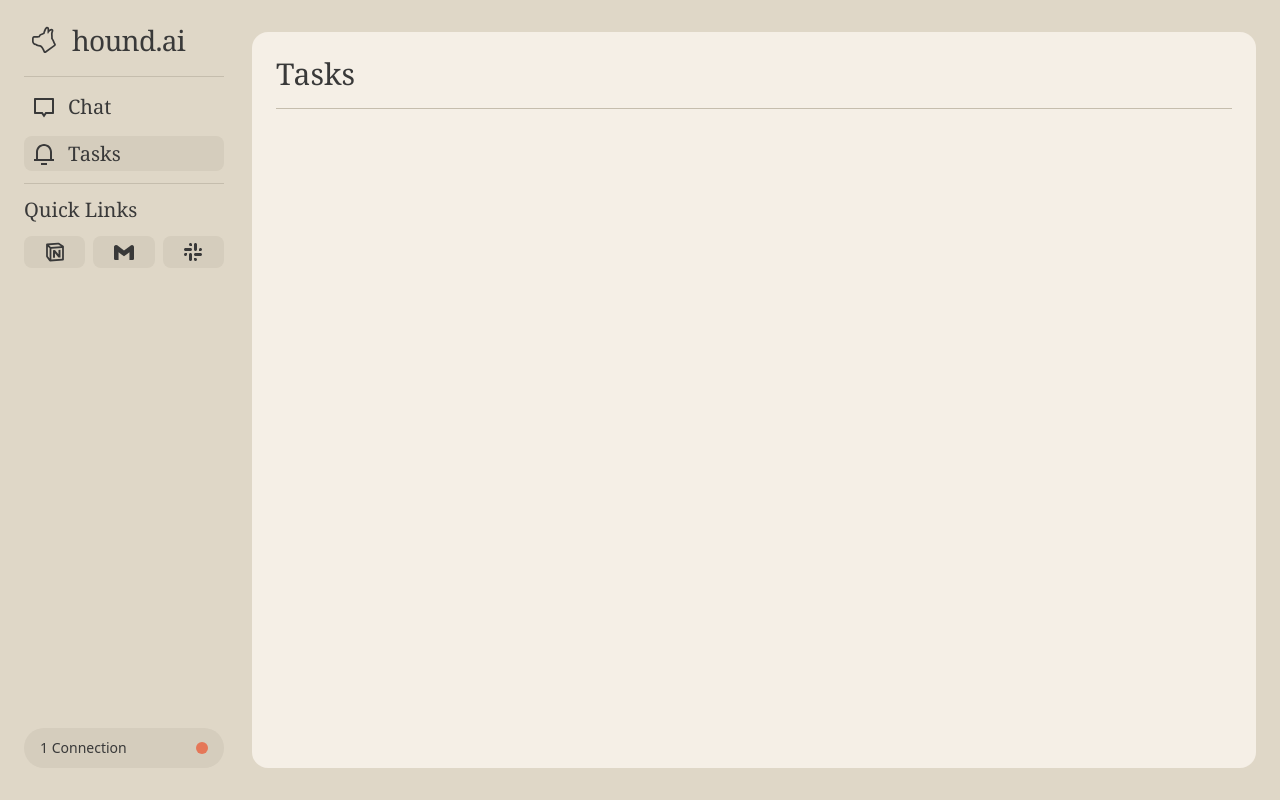
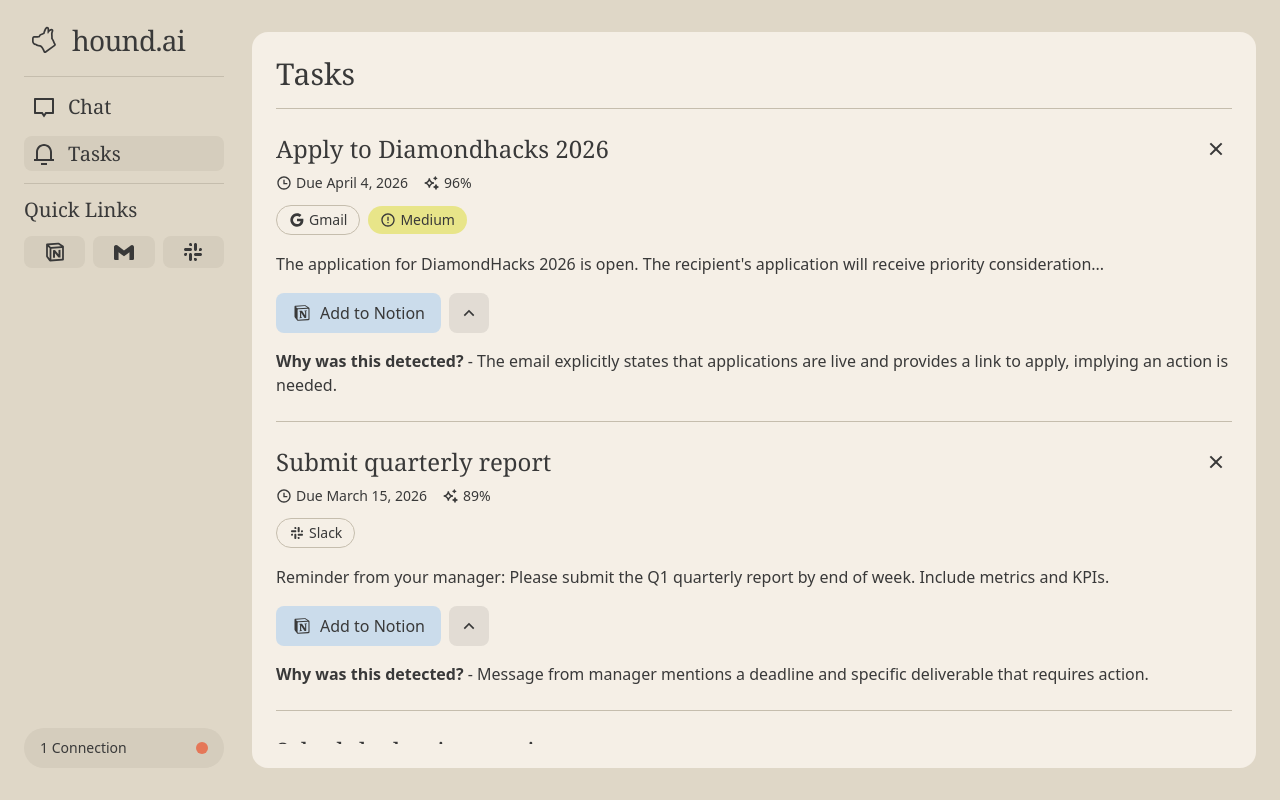
Before and after one commit to realtimml/sbhacks, a React (Vite) app in the folder frontend/: page /tasks in a window 1280 px wide. Built offline with nearby package versions, Linux system fonts and the light colour scheme.

Commit message:
Implement Tasks Page

```diff
--- a/frontend/src/App.tsx
+++ b/frontend/src/App.tsx
@@ -34,7 +34,7 @@
   };
 
   return (
-    <div className="flex min-h-screen w-full">
+    <div className="flex h-screen w-full">
       <aside className="w-60 min-w-60 bg-sidebar flex flex-col p-4 pl-6">
         <Logo />
         <div className="w-full h-px bg-[#C5BDAD] my-3" />
@@ -60,8 +60,8 @@
         connections={connections}
         onConnect={handleConnect}
       />
-      <main className="flex-1 bg-main-bg flex flex-col pl-3 pr-6 py-8">
-        <div className="flex-1 bg-[#F5EFE6] rounded-2xl flex flex-col overflow-hidden">
+      <main className="flex-1 min-h-0 bg-main-bg flex flex-col pl-3 pr-6 py-8">
+        <div className="flex-1 min-h-0 bg-[#F5EFE6] rounded-2xl flex flex-col overflow-hidden">
           <Outlet />
         </div>
       </main>
--- /dev/null
+++ b/frontend/src/components/TaskItem.tsx
@@ -0,0 +1,119 @@
+import { useState } from 'react'
+import { RiCloseLine, RiTimeLine, RiSparklingLine, RiArrowDownSLine, RiArrowUpSLine } from 'react-icons/ri'
+
+interface Source {
+  name: string
+  icon?: React.ReactNode
+  type: 'primary' | 'priority'
+}
+
+interface TaskItemProps {
+  id: string
+  title: string
+  dueDate: string
+  confidence: number
+  sources: Source[]
+  description: string
+  actionLabel: string
+  actionIcon?: React.ReactNode
+  detectionReason: string
+  onAction: () => void
+  onDismiss: (id: string) => void
+}
+
+export default function TaskItem({
+  id,
+  title,
+  dueDate,
+  confidence,
+  sources,
+  description,
+  actionLabel,
+  actionIcon,
+  detectionReason,
+  onAction,
+  onDismiss,
+}: TaskItemProps) {
+  const [isExpanded, setIsExpanded] = useState(true)
+
+  return (
+    <div className="flex flex-col">
+      {/* Header row with title and close button */}
+      <div className="flex items-start justify-between">
+        <h2 className="font-serif text-2xl text-[#393939]">{title}</h2>
+        <button
+          onClick={() => onDismiss(id)}
+          className="text-[#393939] hover:opacity-70 transition-opacity p-1"
+          aria-label="Dismiss task"
+        >
+          <RiCloseLine className="w-6 h-6" />
+        </button>
+      </div>
+
+      {/* Meta info row: due date and confidence */}
+      <div className="flex items-center gap-4 mt-2">
+        <div className="flex items-center gap-1 text-[#393939]">
+          <RiTimeLine className="w-4 h-4" />
+          <span className="text-sm">Due {dueDate}</span>
+        </div>
+        <div className="flex items-center gap-1 text-[#393939]">
+          <RiSparklingLine className="w-4 h-4" />
+          <span className="text-sm">{confidence}%</span>
+        </div>
+      </div>
+
+      {/* Source badges */}
+      <div className="flex items-center gap-2 mt-3">
+        {sources.map((source, index) => (
+          <span
+            key={index}
+            className={`flex items-center gap-1 px-3 py-1 rounded-full text-sm ${
+              source.type === 'priority'
+                ? 'bg-[#E8E589] text-[#393939]'
+                : 'border border-[#C5BDAD] text-[#393939]'
+            }`}
+          >
+            {source.icon}
+            {source.name}
+          </span>
+        ))}
+      </div>
+
+      {/* Description */}
+      <p className="text-[#393939] mt-4 leading-relaxed">{description}</p>
+
+      {/* Action button row */}
+      <div className="flex items-center gap-2 mt-4">
+        <button
+          onClick={onAction}
+          className="flex items-center gap-2 px-4 py-2 bg-[#CBDCEB] rounded-lg text-[#393939] hover:bg-[#EBE5DC] transition-colors"
+        >
+          {actionIcon}
+          <span>{actionLabel}</span>
+        </button>
+        <button
+          onClick={() => setIsExpanded(!isExpanded)}
+          className="flex items-center justify-center w-10 h-10 bg-[#3939391A] rounded-lg text-[#393939] hover:bg-[#EBE5DC] transition-colors"
+          aria-label={isExpanded ? 'Collapse details' : 'Expand details'}
+        >
+          {isExpanded ? (
+            <RiArrowUpSLine className="w-5 h-5" />
+          ) : (
+            <RiArrowDownSLine className="w-5 h-5" />
+          )}
+        </button>
+      </div>
+
+      {/* Detection reason (collapsible) */}
+      {isExpanded && (
+        <p className="text-[#393939] mt-4">
+          <span className="font-bold">Why was this detected?</span>
+          <span> - {detectionReason}</span>
+        </p>
+      )}
+
+      {/* Divider */}
+      <div className="w-full h-px bg-[#C5BDAD] mt-6" />
+    </div>
+  )
+}
--- a/frontend/src/index.css
+++ b/frontend/src/index.css
@@ -25,7 +25,7 @@
   }
 
   #root {
-    min-height: 100vh;
+    height: 100vh;
     width: 100%;
   }
 }
--- a/frontend/src/pages/Tasks.tsx
+++ b/frontend/src/pages/Tasks.tsx
@@ -1,4 +1,74 @@
+import { useState } from 'react'
+import { RiGoogleFill, RiNotionFill, RiSlackLine, RiErrorWarningLine } from 'react-icons/ri'
+import TaskItem from '../components/TaskItem'
+
+interface Task {
+  id: string
+  title: string
+  dueDate: string
+  confidence: number
+  sources: { name: string; icon?: React.ReactNode; type: 'primary' | 'priority' }[]
+  description: string
+  actionLabel: string
+  actionIcon?: React.ReactNode
+  detectionReason: string
+}
+
+const sampleTasks: Task[] = [
+  {
+    id: '1',
+    title: 'Apply to Diamondhacks 2026',
+    dueDate: 'April 4, 2026',
+    confidence: 96,
+    sources: [
+      { name: 'Gmail', icon: <RiGoogleFill className="w-4 h-4" />, type: 'primary' },
+      { name: 'Medium', icon: <RiErrorWarningLine className="w-4 h-4" />, type: 'priority' },
+    ],
+    description: "The application for DiamondHacks 2026 is open. The recipient's application will receive priority consideration...",
+    actionLabel: 'Add to Notion',
+    actionIcon: <RiNotionFill className="w-5 h-5" />,
+    detectionReason: 'The email explicitly states that applications are live and provides a link to apply, implying an action is needed.',
+  },
+  {
+    id: '2',
+    title: 'Submit quarterly report',
+    dueDate: 'March 15, 2026',
+    confidence: 89,
+    sources: [
+      { name: 'Slack', icon: <RiSlackLine className="w-4 h-4" />, type: 'primary' },
+    ],
+    description: "Reminder from your manager: Please submit the Q1 quarterly report by end of week. Include metrics and KPIs.",
+    actionLabel: 'Add to Notion',
+    actionIcon: <RiNotionFill className="w-5 h-5" />,
+    detectionReason: 'Message from manager mentions a deadline and specific deliverable that requires action.',
+  },
+  {
+    id: '3',
+    title: 'Schedule dentist appointment',
+    dueDate: 'March 20, 2026',
+    confidence: 72,
+    sources: [
+      { name: 'Gmail', icon: <RiGoogleFill className="w-4 h-4" />, type: 'primary' },
+    ],
+    description: "Your 6-month dental checkup is due. Please call to schedule your appointment at your earliest convenience.",
+    actionLabel: 'Add to Notion',
+    actionIcon: <RiNotionFill className="w-5 h-5" />,
+    detectionReason: 'Email from dental office suggests scheduling an appointment, indicating a personal task.',
+  },
+]
+
 function Tasks() {
+  const [tasks, setTasks] = useState<Task[]>(sampleTasks)
+
+  const handleDismiss = (id: string) => {
+    setTasks((prev) => prev.filter((task) => task.id !== id))
+  }
+
+  const handleAction = (taskId: string) => {
+    // TODO: Implement action (e.g., add to Notion)
+    console.log('Action triggered for task:', taskId)
+  }
+
   return (
     <div className="flex flex-col h-full p-6">
       {/* Header */}
@@ -7,9 +77,27 @@
       {/* Divider */}
       <div className="w-full h-px bg-[#C5BDAD] mt-4 mb-6" />
 
-      {/* Task items area - to be implemented later */}
-      <div className="flex-1 overflow-y-auto">
-        {/* Task items will go here */}
+      {/* Task items area */}
+      <div className="flex-1 overflow-y-auto flex flex-col gap-6">
+        {tasks.map((task) => (
+          <TaskItem
+            key={task.id}
+            id={task.id}
+            title={task.title}
+            dueDate={task.dueDate}
+            confidence={task.confidence}
+            sources={task.sources}
+            description={task.description}
+            actionLabel={task.actionLabel}
+            actionIcon={task.actionIcon}
+            detectionReason={task.detectionReason}
+            onAction={() => handleAction(task.id)}
+            onDismiss={handleDismiss}
+          />
+        ))}
+        {tasks.length === 0 && (
+          <p className="text-[#393939] text-center py-8">No tasks to display</p>
+        )}
       </div>
     </div>
   )
```
